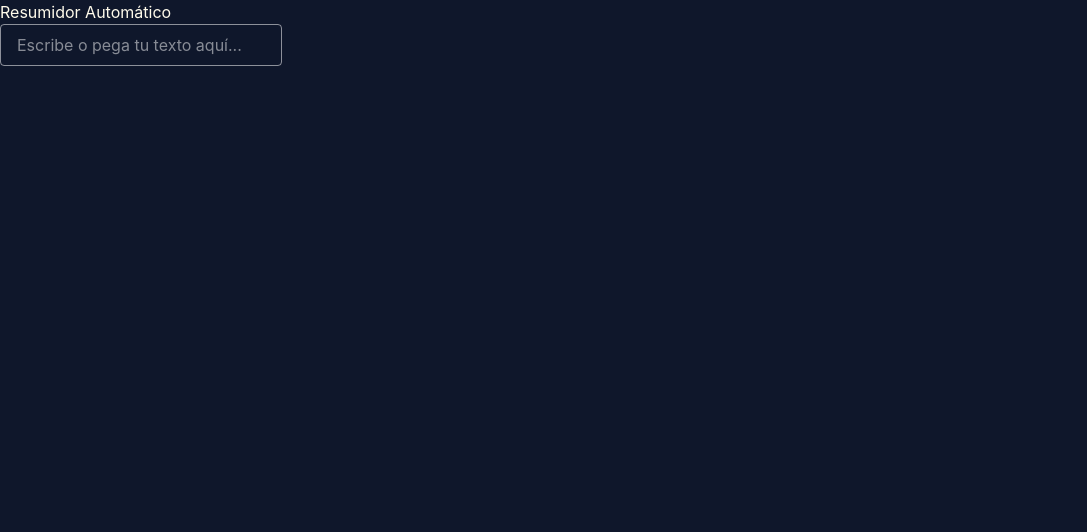
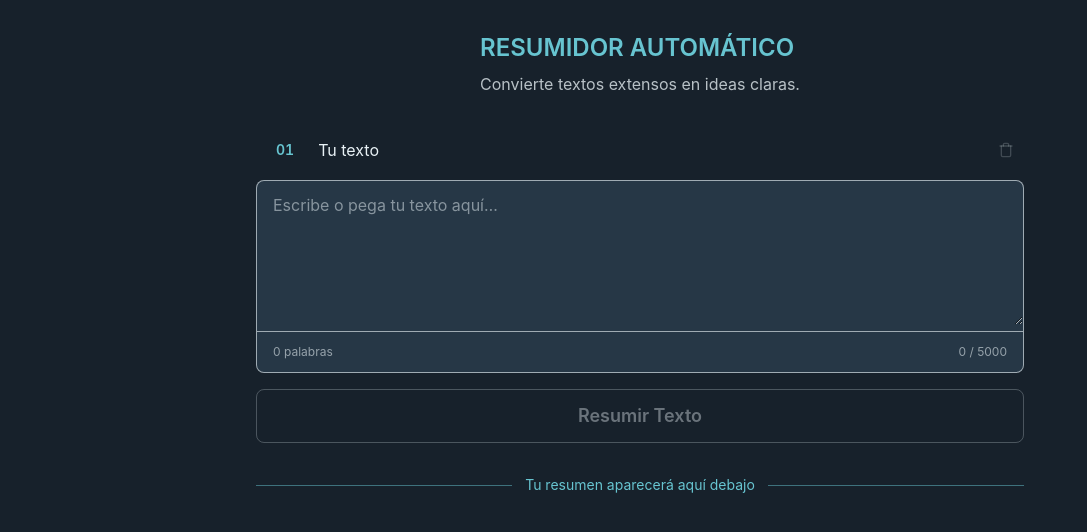
Before and after one commit to mdelrui/Practica01-Mini_App_Web, a Vue app in the folder app1/frontend/: page / in a window 1280 px wide. Shown: the top 532 px of the page, without its empty margins (0-1087 px from the left). Built offline with nearby package versions, Linux system fonts and the light colour scheme.

Commit message:
Primer diseño de frontend terminado

```diff
--- a/app1/frontend/package.json
+++ b/app1/frontend/package.json
@@ -19,6 +19,7 @@
   "dependencies": {
     "@tailwindcss/vite": "^4.3.3",
     "axios": "^1.20.0",
+    "lucide-vue-next": "^1.0.0",
     "tailwindcss": "^4.3.3",
     "vue": "^3.5.42"
   },
--- a/app1/frontend/src/App.vue
+++ b/app1/frontend/src/App.vue
@@ -1,25 +1,149 @@
 <script setup lang="ts">
 import axios from 'axios'
-import { ref } from 'vue'
+import { computed, ref } from 'vue'
+import { Trash } from 'lucide-vue-next'
 
 const URL = 'http://127.0.0.1/nombre_endpoint' // nombre_endpoint sustituir por el nombre adecuadao
+const MAX_WORDS = 5000
+const MAX_FILE_SIZE = 1024 * 1024
+const ALLOWED_EXTENSIONS = ['.txt', '.md']
 
 const text = ref('')
+const loading = ref(false)
+const summary = ref<string | null>(null)
+const isDragging = ref(false)
+const fileError = ref('')
+
+const words = computed(() => {
+  const trimmed = text.value.trim()
+  return trimmed === '' ? 0 : trimmed.split(/\s+/).length
+})
+
+async function readFile(file: File) {
+  fileError.value = ''
+
+  const extension = file.name.slice(file.name.lastIndexOf('.')).toLowerCase()
+
+  if (!ALLOWED_EXTENSIONS.includes(extension)) {
+    fileError.value = 'Solo se admiten archivos .txt o .md'
+    return
+  }
+
+  if (file.size > MAX_FILE_SIZE) {
+    fileError.value = 'El archivo supera 1 MB'
+    return
+  }
+
+  const content = await file.text()
+  text.value = content.slice(0, MAX_WORDS)
+}
+
+function onDropFile(e: DragEvent) {
+  isDragging.value = true
+  const file = e.dataTransfer?.files?.[0]
+  if (file) readFile(file)
+}
+
+function onDragLeaveFile(e: DragEvent) {
+  const container = e.currentTarget as HTMLElement
+
+  if (!container.contains(e.relatedTarget as Node)) {
+    isDragging.value = false
+  }
+}
+
+function deleteText() {
+  text.value = ''
+}
+
+function getSummary() {
+  loading.value = true
+
+  setTimeout(() => {
+    loading.value = false
+    deleteText()
+    summary.value = `Lorem ipsum dolor sit amet, consectetur adipiscing elit. Nulla vestibulum faucibus magna, at gravida mauris bibendum non. Pellentesque gravida sollicitudin odio vitae fermentum. Pellentesque tempus orci accumsan, efficitur nulla eget, tempus sapien. Pellentesque sed urna metus. Sed rhoncus eu metus ut iaculis. In varius orci non sem gravida bibendum. Vivamus lacinia risus quis augue dignissim, non sodales orci bibendum.
+
+  Cras aliquet mauris urna, eu aliquam ex lacinia eget. Pellentesque consectetur purus at tellus vulputate ornare. Maecenas blandit pharetra dictum. Aenean dapibus, arcu aliquam fringilla placerat, nibh magna euismod leo, quis sagittis sem ipsum ut mauris. Maecenas ullamcorper congue sapien, sed cursus nunc iaculis et. Curabitur tincidunt sodales augue, id facilisis sapien congue quis. Nam vel porttitor libero. Sed sit amet velit orci. Nulla pellentesque mi a nunc auctor scelerisque. Quisque eu dolor pellentesque, rutrum orci malesuada, iaculis eros. Sed tempus eros a mi lobortis, at sagittis purus ultricies. Curabitur nec velit augue.`
+  }, 3000)
+}
 
 async function connectToAPI(): Promise<void> {
-  return await axios.post(URL) // Terminar y agregar lo necesario
+  return await axios.post(URL, text) // Terminar y agregar lo necesario
 }
 </script>
+<!-- Fondo #17212B · Panel #263746 · Acento #67C4D0 · Texto #E8F1F5 -->
+<template>
+  <div class="min-h-screen bg-[#17212B] flex flex-col items-center pt-8 gap-10">
 
-<template>
-  <div class="min-h-screen bg-slate-900">
-    <h1 class="text-amber-50">Resumidor Automático</h1>
+    <header>
+      <h1 class="text-[#67C4D0] text-2xl font-semibold mb-2">RESUMIDOR AUTOMÁTICO</h1>
+      <h3 class="text-[#e8f1f5c5]">Convierte textos extensos en ideas claras.</h3>
+    </header>
 
-    <input
-      class="border border-[#ffffff86] rounded-sm text-white px-4 py-2 h-min-40"
-      type="text"
-      placeholder="Escribe o pega tu texto aquí..."
-    />
+    <div class="w-full max-w-3xl flex-col justify-center items-center px-10 md:px-0">
+      <div class="flex justify-between pb-4 px-1">
+        <div class="flex gap-2 items-center">
+          <span
+            class="flex justify-center items-center text-[#67C4D0] font-semibold text-sm px-4 py-0.5 tabular-nums">01</span>
+          <p class="text-[#e8f1f5]">Tu texto</p>
+        </div>
+
+        <button type="button" variant="ghost" size="icon" aria-label="Borrar texto" title="Borrar texto"
+          v-on:click="deleteText()" class="rounded-full p-1.5 transition-colors text-[#e8f1f5]/50
+                  not-disabled:cursor-pointer
+                  hover:not-disabled:bg-red-400/10 hover:not-disabled:text-red-40
+                  disabled:text-[#e8f1f5]/20 disabled:cursor-not-allowed
+                  focus-visible:outline-2 focus-visible:outline-red-400" :disabled="text.length == 0">
+          <Trash :size="16" />
+        </button>
+      </div>
+
+      <form>
+        <div @dragover.prevent="isDragging = true" @dragleave="onDragLeaveFile" @drop.prevent="onDropFile"
+          :class="isDragging"
+          class="w-full mb-4 border border-[#e8f1f59f] rounded-lg bg-[#263746] focus-within:border focus-within:border-[#67C4D0] focus-within:ring-1">
+          <textarea class="text-[#e8f1f5] w-full min-h-36 rounded-t-lg px-4 py-3 outline-none bg-transparent"
+            placeholder="Escribe o pega tu texto aquí…" :maxlength=MAX_WORDS v-model="text"></textarea>
+
+          <div class="flex justify-between px-4 py-3 border-t border-[#e8f1f59f]">
+            <span class="text-xs text-[#e8f1f593]">{{ words }} {{ words === 1 ? 'palabra' : 'palabras' }}</span>
+            <span class="text-xs text-[#e8f1f593]">{{ text.length }} / {{ MAX_WORDS }}</span>
+          </div>
+        </div>
+
+        <button type="submit" class="w-full py-3 rounded-lg border border-transparent font-semibold text-lg
+                  transition-all
+                  bg-[#67C4D0] text-[#17212B]
+                  not-disabled:cursor-pointer
+                  hover:not-disabled:bg-[#55a2ac] hover:not-disabled:scale-[102%]
+                  disabled:bg-transparent disabled:text-[#e8f1f5]/40 disabled:border-[#e8f1f5]/25
+                  disabled:cursor-not-allowed" :disabled="!text || loading" v-on:click="getSummary()">
+          {{ loading ? 'Resumiendo...' : 'Resumir Texto' }}
+        </button>
+      </form>
+
+      <section class="mt-8" aria-live="polite">
+        <div class="flex justify-evenly items-center">
+          <div class="flex-1  border-t border-[#67C4D0]/50"></div>
+
+          <p class="flex-1 text-sm text-[#67C4D0] text-center">
+            Tu resumen aparecerá aquí debajo
+          </p>
+
+          <div class="flex-1 border-t border-[#67C4D0]/50"></div>
+        </div>
+        <!-- <h2 class="text-sm font-semibold text-[#e8f1f5] mb-3">Resumen</h2> -->
+
+        <p v-if="loading" class="text-sm text-[#e8f1f5]/60">
+          Generando resumen…
+        </p>
+
+        <p v-else-if="summary" class="text-[#e8f1f5] leading-relaxed whitespace-pre-line">
+          {{ summary }}
+        </p>
+      </section>
+    </div>
   </div>
 </template>
 
```
Also changed, not shown: 1 other file (tests, documents, lock files or other folders).
